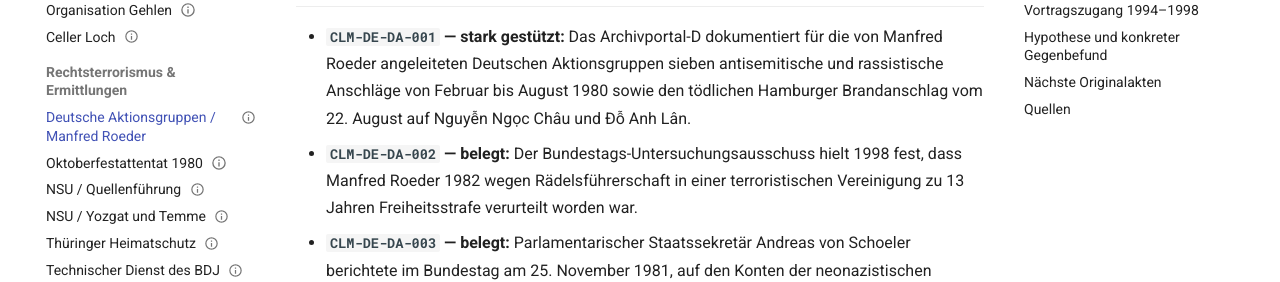
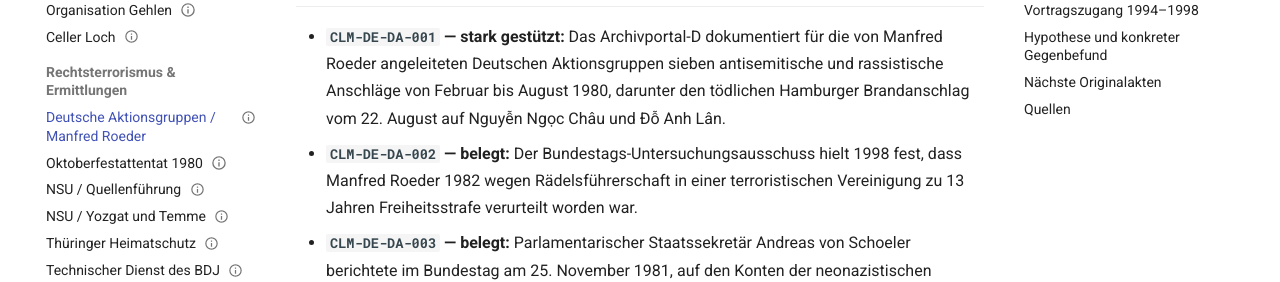
Before and after one commit to alexdermohr/machtverflechtungen, an MkDocs documentation site: the page built from docs/faelle/de/deutsche-aktionsgruppen-roeder-1980-1998.md, in a window 1280 px wide and 900 px high, scrolled down 306 px. Shown: the part 233-515 px from the top of the window. Built offline with MkDocs 1.6.1 and Material for MkDocs 9.7.7, drawn with Linux system fonts in a browser that asks for light colours; comment, search, counter and statistics services are not loaded.

```diff
--- a/docs/faelle/de/deutsche-aktionsgruppen-roeder-1980-1998.md
+++ b/docs/faelle/de/deutsche-aktionsgruppen-roeder-1980-1998.md
@@ -25,7 +25,7 @@
 sources: [SRC-DE-BT-09066-1981, SRC-DE-BT-1311005-1998, SRC-DE-ARCHIVPORTAL-DA-2026, SRC-DE-HE-VSBER-1982]
 claims:
   - id: CLM-DE-DA-001
-    text: "Das Archivportal-D dokumentiert für die von Manfred Roeder angeleiteten Deutschen Aktionsgruppen sieben antisemitische und rassistische Anschläge von Februar bis August 1980 sowie den tödlichen Hamburger Brandanschlag vom 22. August auf Nguyễn Ngọc Châu und Đỗ Anh Lân."
+    text: "Das Archivportal-D dokumentiert für die von Manfred Roeder angeleiteten Deutschen Aktionsgruppen sieben antisemitische und rassistische Anschläge von Februar bis August 1980, darunter den tödlichen Hamburger Brandanschlag vom 22. August auf Nguyễn Ngọc Châu und Đỗ Anh Lân."
     classification: fact
     evidence_level: strong
     sources: [SRC-DE-ARCHIVPORTAL-DA-2026]
@@ -305,7 +305,7 @@
 
 ## Gesicherter Ereigniskern
 
-- **`CLM-DE-DA-001` — stark gestützt:** Das Archivportal-D dokumentiert für die von Manfred Roeder angeleiteten Deutschen Aktionsgruppen sieben antisemitische und rassistische Anschläge von Februar bis August 1980 sowie den tödlichen Hamburger Brandanschlag vom 22. August auf Nguyễn Ngọc Châu und Đỗ Anh Lân.
+- **`CLM-DE-DA-001` — stark gestützt:** Das Archivportal-D dokumentiert für die von Manfred Roeder angeleiteten Deutschen Aktionsgruppen sieben antisemitische und rassistische Anschläge von Februar bis August 1980, darunter den tödlichen Hamburger Brandanschlag vom 22. August auf Nguyễn Ngọc Châu und Đỗ Anh Lân.
 - **`CLM-DE-DA-002` — belegt:** Der Bundestags-Untersuchungsausschuss hielt 1998 fest, dass Manfred Roeder 1982 wegen Rädelsführerschaft in einer terroristischen Vereinigung zu 13 Jahren Freiheitsstrafe verurteilt worden war.
 - **`CLM-DE-DA-003` — belegt:** Parlamentarischer Staatssekretär Andreas von Schoeler berichtete im Bundestag am 25. November 1981, auf den Konten der neonazistischen Deutschen Bürgerinitiative um Manfred Roeder seien 1979 und 1980 insgesamt 84.000 DM aus dem In- und Ausland eingegangen.
 - **`CLM-DE-DA-004` — belegt:** Die Bundesregierung nannte am 25. November 1981 für Heinz Lembke mehrere rechtsextremistische Organisationsmitgliedschaften und ausdrücklich Kontakte zur Deutschen Bürgerinitiative Manfred Roeders sowie zu Odfried Hepp.
```
Also changed, not shown: other parts of docs/faelle/de/deutsche-aktionsgruppen-roeder-1980-1998.md (+1 -1 lines), 2 other files.
